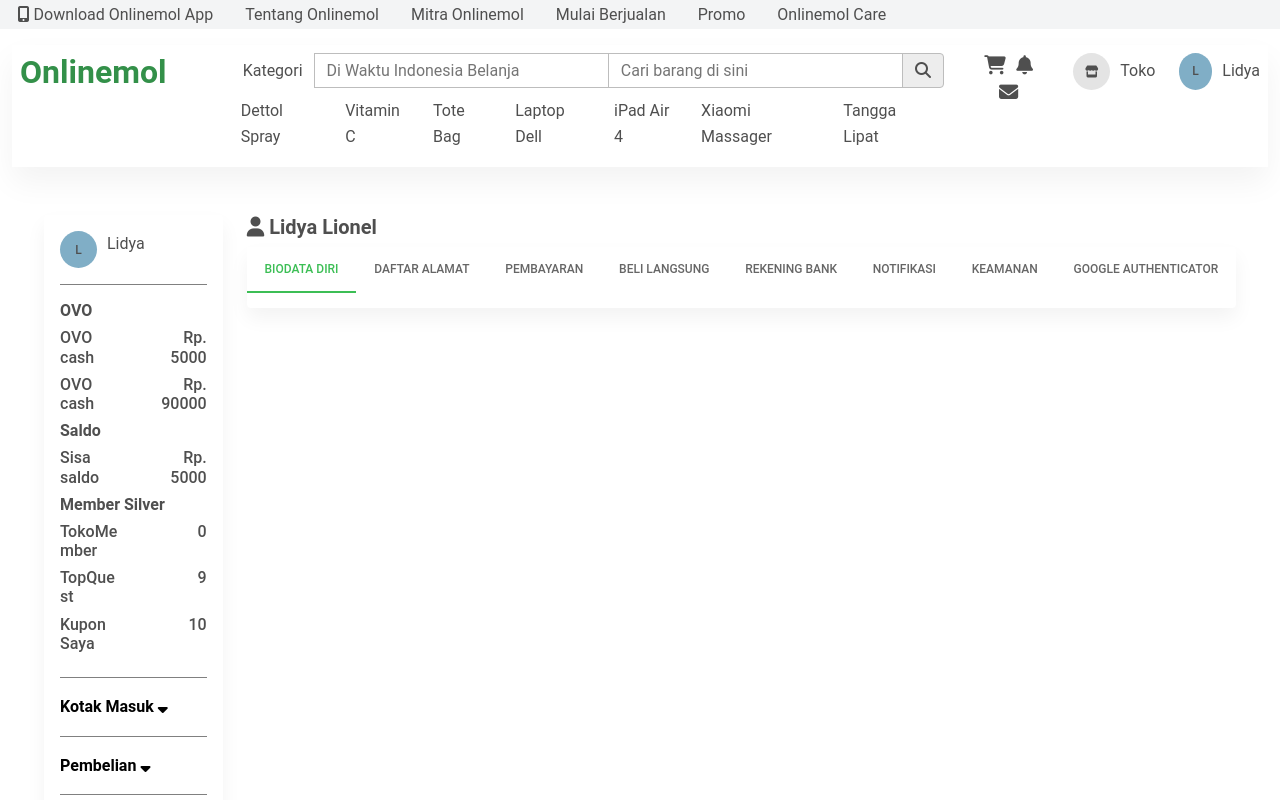
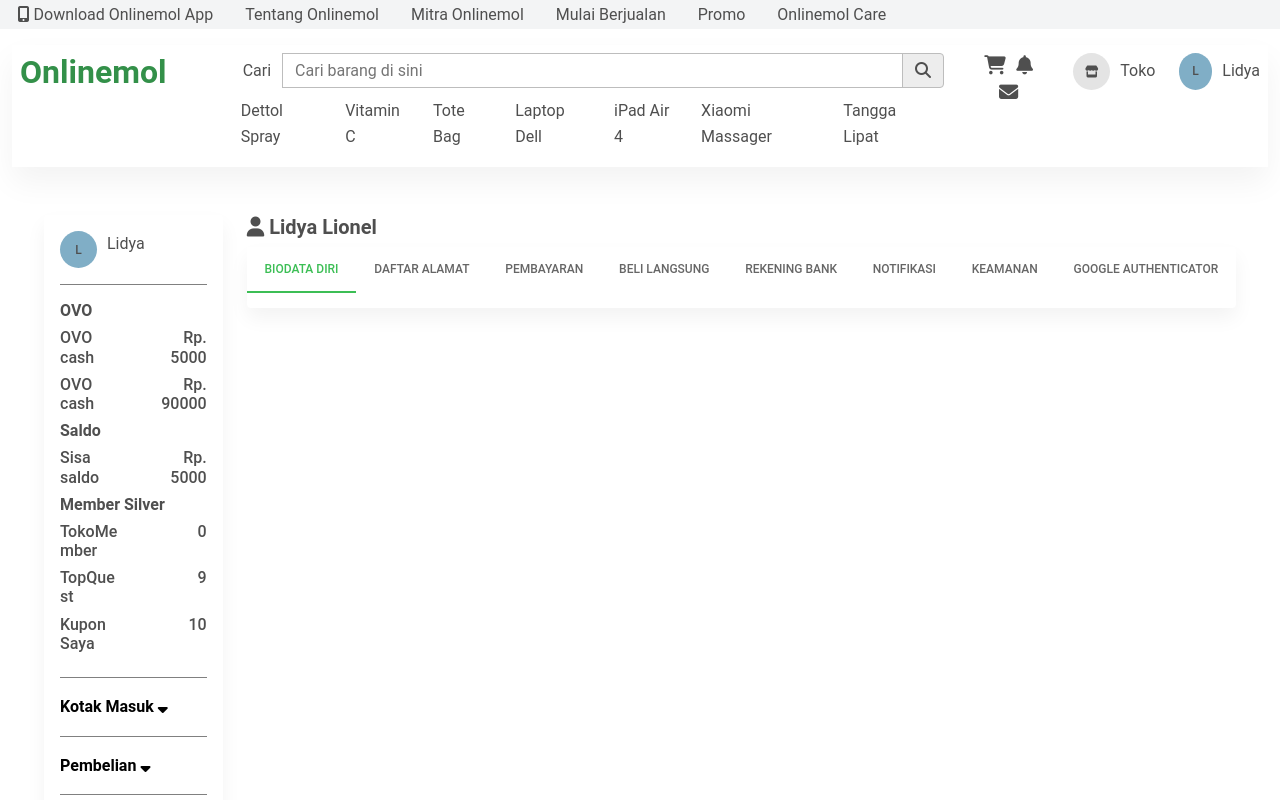
Before and after one commit to shidoitsuka/onlinemol, a plain HTML site: page index.html in a window 1280 px wide. Shown: the top 800 px of the page. Drawn offline with Linux system fonts and the light colour scheme.

Commit message:
deleted category search

```diff
--- a/index.html
+++ b/index.html
@@ -29,12 +29,7 @@
           </div>
           <div class="col-7 nav-bar-search">
             <div class="input-group">
-              <span class="input-group-text border-0">Kategori</span>
-              <input
-                type="text"
-                class="form-control border-y"
-                placeholder="Di Waktu Indonesia Belanja"
-              />
+              <span class="input-group-text border-0">Cari</span>
               <input
                 type="text"
                 class="form-control border-y"
```
